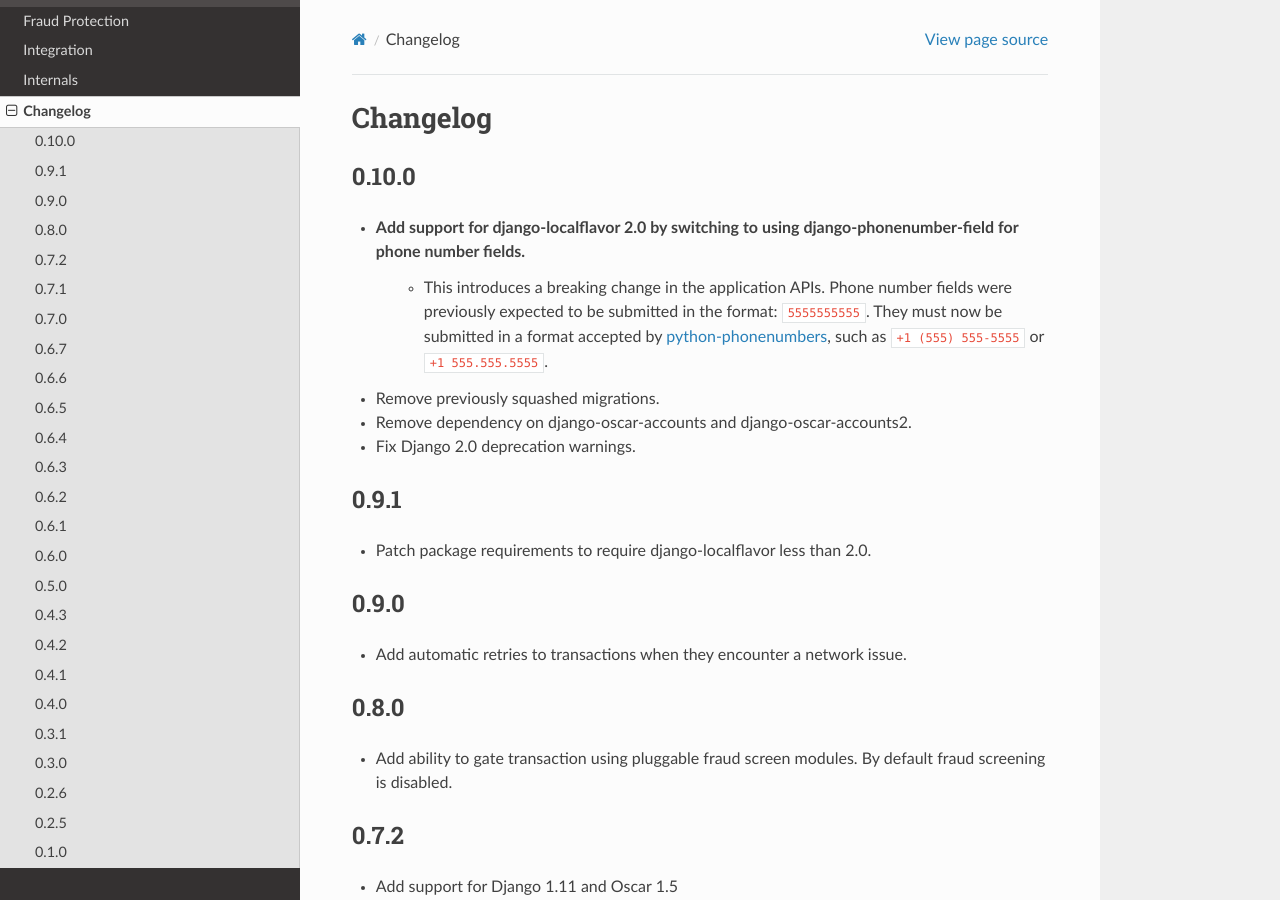
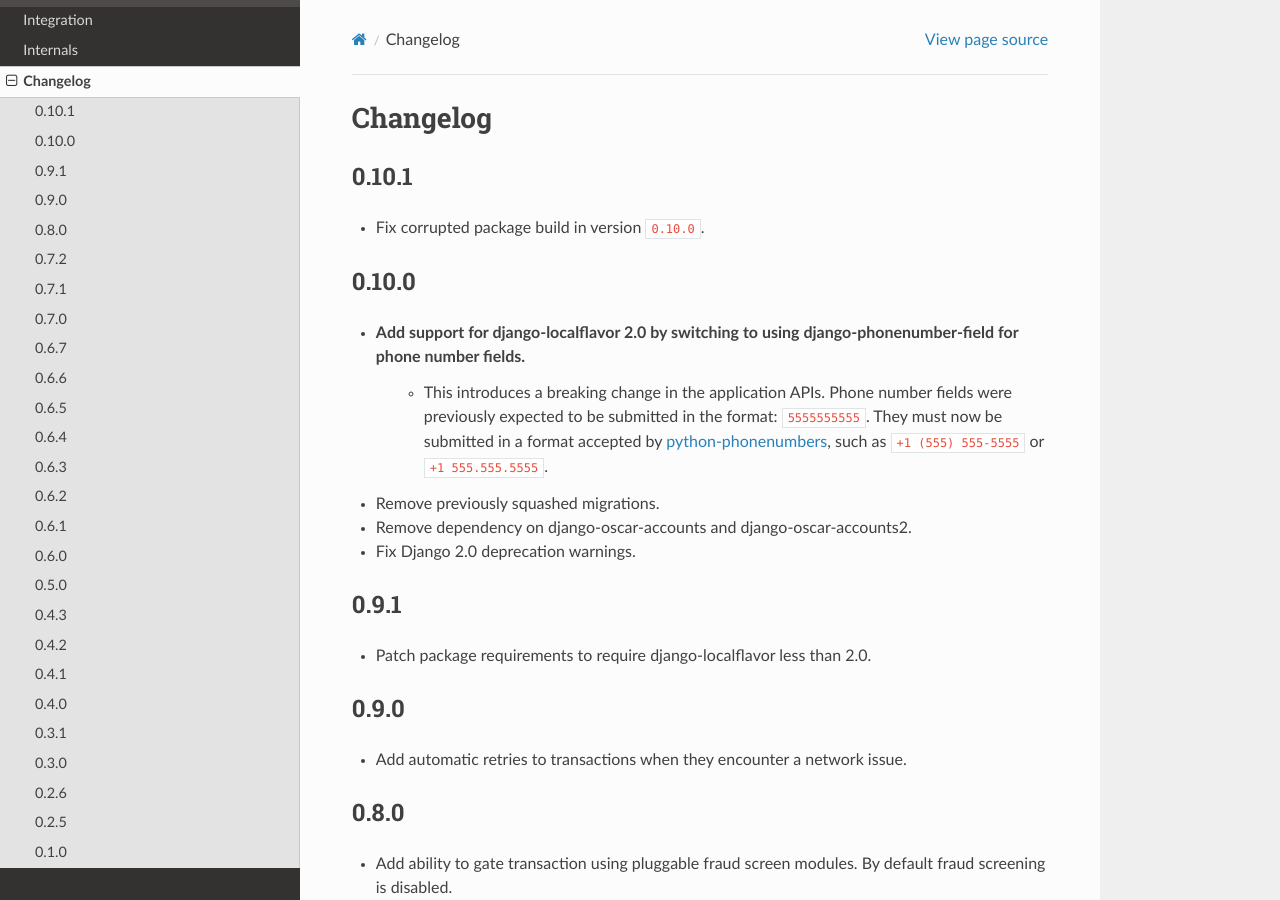
Before and after one commit to thelabnyc/django-oscar-wfrs, a Sphinx documentation site: the page built from docs/changes.rst, in a window 1280 px wide and 900 px high. Built offline with Sphinx 7.4.7 and the Read the Docs theme 2.0.0, drawn with Linux system fonts in a browser that asks for light colours; the version number could not be read and is left out.

Commit message:
Update README

```diff
--- a/docs/changes.rst
+++ b/docs/changes.rst
@@ -2,6 +2,10 @@
 
 Changelog
 =========
+
+0.10.1
+------------------
+- Fix corrupted package build in version ``0.10.0``.
 
 0.10.0
 ------------------
```
